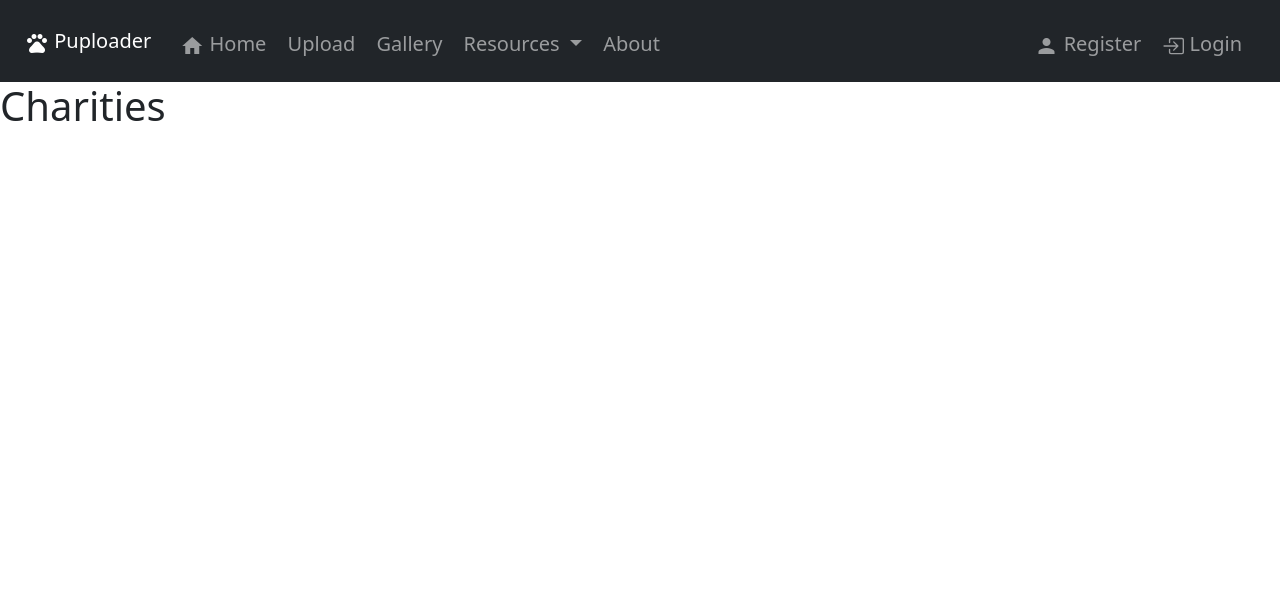
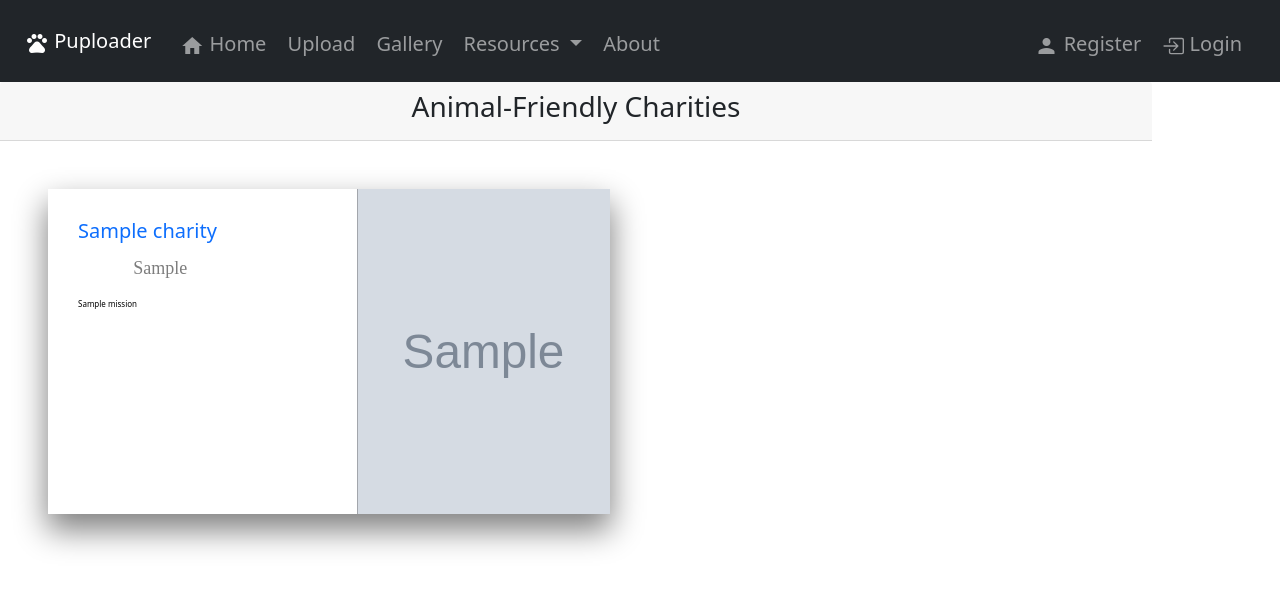
Before and after one commit to tyler-tee/Puploader, a Flask app: template app/templates/resources/charities.html in a window 1280 px wide. Shown: the top 589 px of the page. Run offline with Flask 2, Linux system fonts and the light colour scheme; the template is opened without the code that fills it: most values are stand-ins (such as "Sample title", 1, 10 or a date in 2020); grey boxes marked "Sample" are stand-in pictures; parts of the project's set-up code (start-up, migrations or seed data) failed here and were passed over; some libraries are stand-ins or nearby versions.

Commit message:
+Charities - view, template, api

```diff
--- a/app/app.py
+++ b/app/app.py
@@ -6,7 +6,7 @@ from flask import Flask
 import pymongo
 from views.auth import auth
 from views.photos import photos
-from petfinder_api.petfinder_api import PetFinder
+from views.resources import resources
 
 
 def create_app():
@@ -19,6 +19,7 @@ def create_app():
 
     app.register_blueprint(auth, url_prefix='/')
     app.register_blueprint(photos, url_prefix='/')
+    app.register_blueprint(resources, url_prefix='/')
 
     try:
         app.config.from_pyfile('./config/development.cfg')
@@ -40,11 +41,4 @@ def create_app():
     database = client['AUTH']
     users = database['USERS']
 
-    if os.environ.get('PETFINDER_KEY') and os.environ.get('PETFINDER_SEC'):
-        petfinder_api = PetFinder(os.environ.get('PETFINDER_KEY'),
-                                  os.environ.get('PETFINDER_SEC'))
-    else:
-        petfinder_api = PetFinder(app.config['PETFINDER_KEY'],
-                                  app.config['PETFINDER_SEC'])
-
-    return app, users, petfinder_api
+    return app, users
--- a/app/charitynav_api/charitynav_api.py
+++ b/app/charitynav_api/charitynav_api.py
@@ -26,6 +26,7 @@ class CharityNav_API:
                 "app_key": self.app_key,
                 "categoryID": category_id
                 }
+        params.update(**kwargs)
 
         orgs = self.client.get(f"{self.base_url}/organizations", params=params)
 
--- /dev/null
+++ b/app/config/example_config.json
@@ -0,0 +1,6 @@
+{
+    "CHARITY_APP_KEY": "",
+    "CHARITY_APP_ID": "",
+    "PETFINDER_KEY": "",
+    "PETFINDER_SEC": ""
+}
--- a/app/templates/resources/charities.html
+++ b/app/templates/resources/charities.html
@@ -4,6 +4,34 @@
 
 {% block main %}
 
-<h1>Charities</h1>
+<div class="card-header" style="text-align: center; width: 90%">
+    <h3>Animal-Friendly Charities</h3>
+</div>
+<div id="charities" class="card-body">
+    {% for charity in charities %}
+    <a href="{{ charity.websiteURL }}">
+        <div class="org-container" style="float: left; width: 45%">
+            <div class="org-details">
+            <h5>{{ charity.charityName }}</h5>
+            <p class="mission-statement pt-1">{{ charity.tagLine }}</p>
+                <div style="font-size: 8px; color: black">
+                    <p>{{ charity.mission }}</p>
+                </div>
+            </div>
+            <div class="org-image">
+                <img src="{{ charity['category']['image'] }}" alt="">
+            <div class="org-info">
+                    <h2>Info</h2>
+                    <ul>
+                        <li><strong>Website: </strong>{{ charity.websiteURL }}</li>
+                        <li><strong>Address: </strong>{{ charity.address }}</li>
+                        <li><strong>EIN: </strong>{{ charity.organization.ein }}</li>
+                    </ul>
+                </div>
+            </div>
+        </div>
+    </a>
+    {% endfor %}
+</div>
 
 {% endblock %}
--- a/app/templates/resources/organizations.html
+++ b/app/templates/resources/organizations.html
@@ -46,7 +46,7 @@
     {% for organization in organizations[5:] %}
     <div class="org-container" style="float: right; width: 45%">
         <div class="org-details">
-        <h1>{{ organization.name }}</h1>
+        <h3>{{ organization.name }}</h3>
         <p class="mission-statement pt-1">{{ organization.mission_statement }}</p>
             <div class="org-control">
                 <center>
@@ -61,7 +61,7 @@
         <div class="org-image">
             <img src="{{ organization.photo }}" alt="">
         <div class="org-info">
-                <h2>Details</h2>
+                <h5>Details</h5>
                 <ul>
                     <li><strong>Email : </strong>{{ organization.email }}</li>
                     <li><strong>Phone : </strong>{{ organization.phone }}</li>
--- a/app/templates/resources/pups.html
+++ b/app/templates/resources/pups.html
@@ -5,7 +5,7 @@
 {% block main %}
 
 <div class="card-header" style="text-align: center; width: 90%">
-    <h2>Adoptable Dogs</h2>
+    <h3>Adoptable Dogs</h3>
     <div style="justify-content: center; display: flex">
         <form class="form-inline" action="#" method="post">
         <input id="inputZip" placeholder="Zipcode" name="inputZip" style="width: 100px">
@@ -18,7 +18,7 @@
     <a href="{{ pup.url }}">
         <div class="org-container" style="float: left; width: 45%">
             <div class="org-details">
-            <h1>{{ pup.name }}</h1>
+            <h5>{{ pup.name }}</h5>
             <p class="mission-statement pt-1">{{ pup.description }}</p>
             <h5>Details</h5>
                 <ul style="font-size: 12px; color: black">
```
Also changed, not shown: app/run.py (+2 -45 lines), app/views/auth.py (+4 -3 lines), app/views/photos.py (+9 -9 lines), app/views/resources.py (added, +85 -0 lines), 1 other file.
